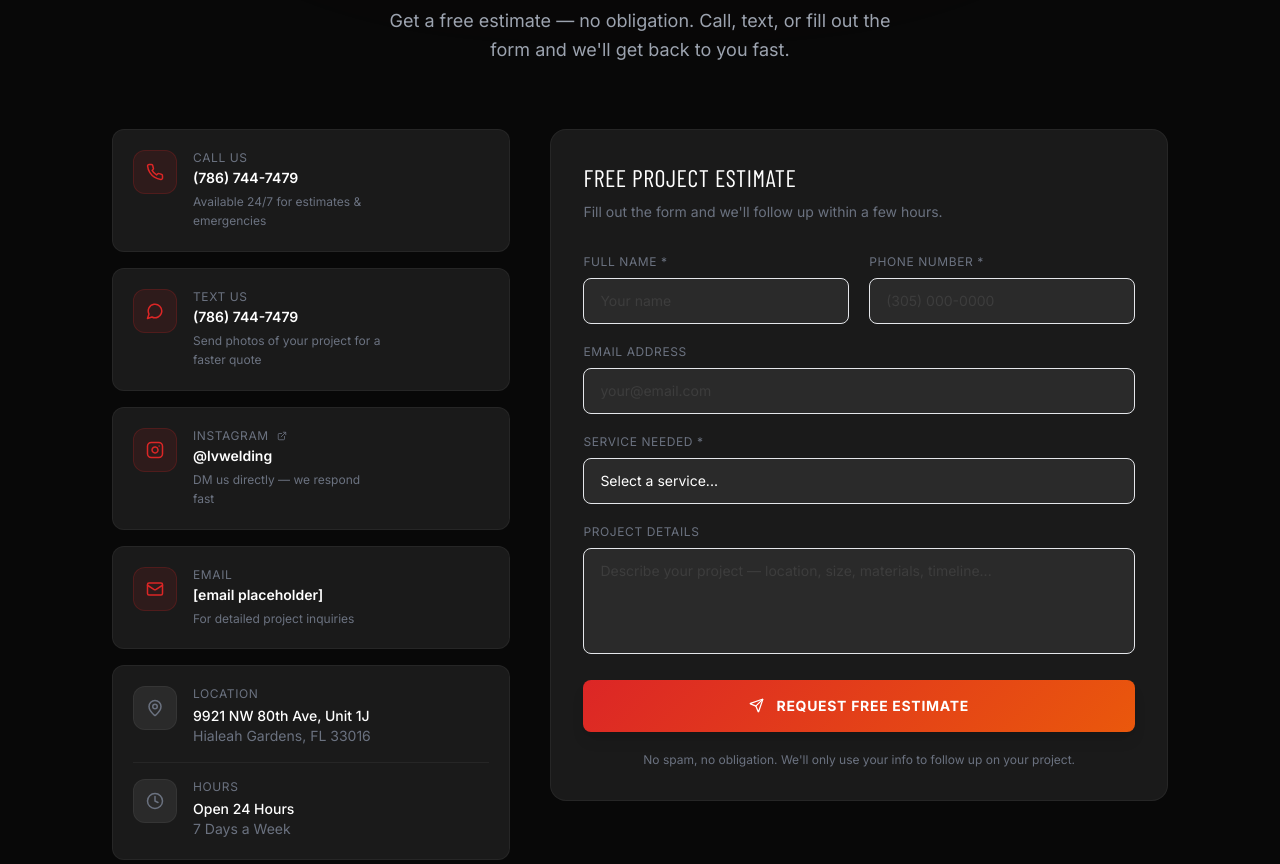
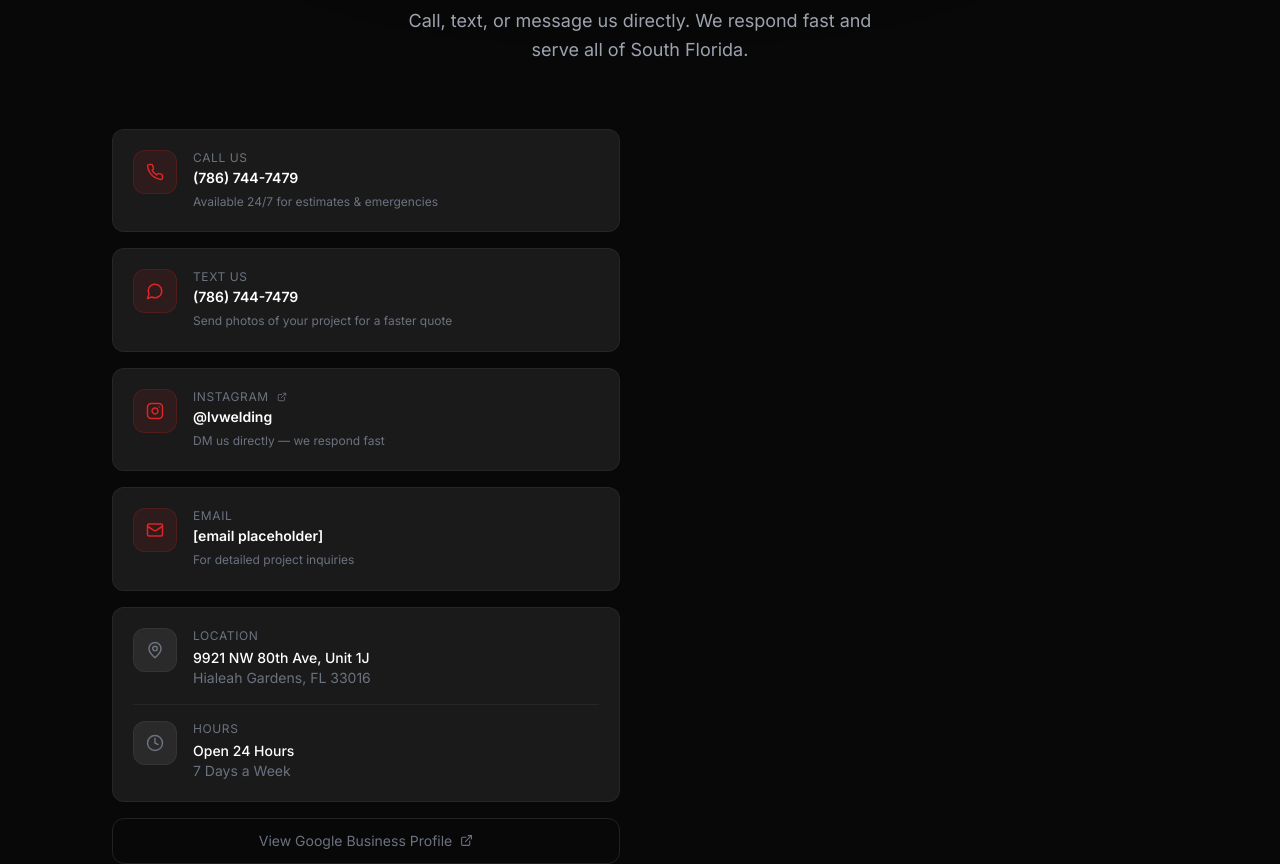
Before and after one commit to heidyv15/lv-welding, a Next.js app: page / in a window 1280 px wide. Shown: the part 7560-8424 px from the top of the page. Built offline with nearby package versions, Linux system fonts and the light colour scheme; a web font is replaced by a local one.

Commit message:
Remove Free Project Estimate section from Contact

```diff
--- a/components/Contact.tsx
+++ b/components/Contact.tsx
@@ -1,8 +1,7 @@
 'use client'
 
-import { useState } from 'react'
 import { motion } from 'framer-motion'
-import { Phone, MessageCircle, Instagram, MapPin, Mail, Clock, Send, ExternalLink } from 'lucide-react'
+import { Phone, MessageCircle, Instagram, MapPin, Mail, Clock, ExternalLink } from 'lucide-react'
 
 const contactMethods = [
   {
@@ -40,59 +39,8 @@ const contactMethods = [
   },
 ]
 
-type FormData = {
-  name: string
-  phone: string
-  email: string
-  service: string
-  message: string
-}
-
-const services = [
-  'Custom Gates & Fencing',
-  'Railings & Balconies',
-  'Custom Staircases',
-  'Structural Steel',
-  'Ornamental Ironwork',
-  'Metal Repairs',
-  'Storm Damage Repair',
-  'Aluminum Fabrication',
-  'Other / Custom Project',
-]
 
 export default function Contact() {
-  const [form, setForm] = useState<FormData>({
-    name: '',
-    phone: '',
-    email: '',
-    service: '',
-    message: '',
-  })
-  const [submitted, setSubmitted] = useState(false)
-  const [submitting, setSubmitting] = useState(false)
-
-  const handleChange = (
-    e: React.ChangeEvent<HTMLInputElement | HTMLTextAreaElement | HTMLSelectElement>
-  ) => {
-    setForm((prev) => ({ ...prev, [e.target.name]: e.target.value }))
-  }
-
-  const handleSubmit = async (e: React.FormEvent) => {
-    e.preventDefault()
-    setSubmitting(true)
-    /*
-      FORM SUBMISSION PLACEHOLDER
-      Connect to your preferred form handler:
-      - Formspree: https://formspree.io
-      - EmailJS: https://emailjs.com
-      - Custom API route: /api/contact
-      Replace this timeout with your actual submission logic.
-    */
-    await new Promise((r) => setTimeout(r, 1200))
-    setSubmitting(false)
-    setSubmitted(true)
-  }
-
   return (
     <section id="contact" className="relative py-28 bg-forge-black overflow-hidden">
       <div className="absolute top-0 left-0 w-full h-px bg-gradient-to-r from-transparent via-forge-red/30 to-transparent" />
@@ -121,19 +69,17 @@ export default function Contact() {
             Ready to Start<br />Your Project?
           </h2>
           <p className="text-forge-light text-lg max-w-lg mx-auto leading-relaxed">
-            Get a free estimate — no obligation. Call, text, or fill out the form
-            and we&apos;ll get back to you fast.
-          </p>
+            Call, text, or message us directly. We respond fast and serve all of South Florida.</p>
         </motion.div>
 
-        <div className="grid grid-cols-1 lg:grid-cols-5 gap-10">
+        <div className="grid grid-cols-1 lg:grid-cols-2 gap-10">
           {/* Contact methods */}
           <motion.div
             initial={{ opacity: 0, x: -24 }}
             whileInView={{ opacity: 1, x: 0 }}
             viewport={{ once: true }}
             transition={{ duration: 0.6 }}
-            className="lg:col-span-2 space-y-4"
+            className="space-y-4"
           >
             {contactMethods.map((method) => (
               <a
@@ -197,152 +143,6 @@ export default function Contact() {
               <ExternalLink size={13} />
             </a>
           </motion.div>
-
-          {/* Estimate form */}
-          <motion.div
-            initial={{ opacity: 0, x: 24 }}
-            whileInView={{ opacity: 1, x: 0 }}
-            viewport={{ once: true }}
-            transition={{ duration: 0.6, delay: 0.1 }}
-            className="lg:col-span-3"
-          >
-            <div className="bg-forge-charcoal border border-white/5 rounded-2xl p-8">
-              <h3 className="font-display font-700 text-white text-2xl uppercase tracking-wide mb-2">
-                Free Project Estimate
-              </h3>
-              <p className="text-forge-gray text-sm mb-8">
-                Fill out the form and we&apos;ll follow up within a few hours.
-              </p>
-
-              {submitted ? (
-                <motion.div
-                  initial={{ opacity: 0, scale: 0.95 }}
-                  animate={{ opacity: 1, scale: 1 }}
-                  className="text-center py-16"
-                >
-                  <div className="w-16 h-16 gradient-red rounded-full flex items-center justify-center mx-auto mb-5">
-                    <Send size={24} className="text-white" />
-                  </div>
-                  <h4 className="font-display font-700 text-white text-2xl uppercase mb-3">
-                    Message Sent!
-                  </h4>
-                  <p className="text-forge-light text-sm max-w-sm mx-auto">
-                    Thanks for reaching out. We&apos;ll review your request and get back to you shortly.
-                    For urgent needs, call us directly at{' '}
-                    <a href="tel:7867447479" className="text-forge-red font-semibold">
-                      (786) 744-7479
-                    </a>
-                    .
-                  </p>
-                </motion.div>
-              ) : (
-                <form onSubmit={handleSubmit} className="space-y-5">
-                  <div className="grid grid-cols-1 sm:grid-cols-2 gap-5">
-                    <div>
-                      <label className="block text-forge-gray text-xs uppercase tracking-wider mb-2">
-                        Full Name *
-                      </label>
-                      <input
-                        name="name"
-                        type="text"
-                        required
-                        value={form.name}
-                        onChange={handleChange}
-                        placeholder="Your name"
-                        className="w-full bg-forge-steel border border-white/8 rounded-lg px-4 py-3 text-white text-sm placeholder:text-forge-iron focus:outline-none focus:border-forge-red/50 focus:bg-forge-steel/80 transition-all duration-200"
-                      />
-                    </div>
-                    <div>
-                      <label className="block text-forge-gray text-xs uppercase tracking-wider mb-2">
-                        Phone Number *
-                      </label>
-                      <input
-                        name="phone"
-                        type="tel"
-                        required
-                        value={form.phone}
-                        onChange={handleChange}
-                        placeholder="(305) 000-0000"
-                        className="w-full bg-forge-steel border border-white/8 rounded-lg px-4 py-3 text-white text-sm placeholder:text-forge-iron focus:outline-none focus:border-forge-red/50 transition-all duration-200"
-                      />
-                    </div>
-                  </div>
-
-                  <div>
-                    <label className="block text-forge-gray text-xs uppercase tracking-wider mb-2">
-                      Email Address
-                    </label>
-                    <input
-                      name="email"
-                      type="email"
-                      value={form.email}
-                      onChange={handleChange}
-                      placeholder="your@email.com"
-                      className="w-full bg-forge-steel border border-white/8 rounded-lg px-4 py-3 text-white text-sm placeholder:text-forge-iron focus:outline-none focus:border-forge-red/50 transition-all duration-200"
-                    />
-                  </div>
-
-                  <div>
-                    <label className="block text-forge-gray text-xs uppercase tracking-wider mb-2">
-                      Service Needed *
-                    </label>
-                    <select
-                      name="service"
-                      required
-                      value={form.service}
-                      onChange={handleChange}
-                      className="w-full bg-forge-steel border border-white/8 rounded-lg px-4 py-3 text-white text-sm focus:outline-none focus:border-forge-red/50 transition-all duration-200 appearance-none"
-                    >
-                      <option value="" className="bg-forge-charcoal text-forge-gray">
-                        Select a service...
-                      </option>
-                      {services.map((s) => (
-                        <option key={s} value={s} className="bg-forge-charcoal">
-                          {s}
-                        </option>
-                      ))}
-                    </select>
-                  </div>
-
-                  <div>
-                    <label className="block text-forge-gray text-xs uppercase tracking-wider mb-2">
-                      Project Details
-                    </label>
-                    <textarea
-                      name="message"
-                      rows={4}
-                      value={form.message}
-                      onChange={handleChange}
-                      placeholder="Describe your project — location, size, materials, timeline..."
-                      className="w-full bg-forge-steel border border-white/8 rounded-lg px-4 py-3 text-white text-sm placeholder:text-forge-iron focus:outline-none focus:border-forge-red/50 transition-all duration-200 resize-none"
-                    />
-                  </div>
-
-                  <button
-                    type="submit"
-                    disabled={submitting}
-                    className="w-full gradient-red text-white font-bold uppercase tracking-wider text-sm py-4 rounded-lg hover:opacity-90 active:scale-[0.99] transition-all duration-200 disabled:opacity-60 flex items-center justify-center gap-3 shadow-lg hover:shadow-red-500/25"
-                  >
-                    {submitting ? (
-                      <>
-                        <div className="w-4 h-4 border-2 border-white/30 border-t-white rounded-full animate-spin" />
-                        Sending...
-                      </>
-                    ) : (
-                      <>
-                        <Send size={15} />
-                        Request Free Estimate
-                      </>
-                    )}
-                  </button>
-
-                  <p className="text-forge-gray text-xs text-center">
-                    No spam, no obligation. We&apos;ll only use your info to follow up on your project.
-                  </p>
-                </form>
-              )}
-            </div>
-          </motion.div>
         </div>
       </div>
     </section>
```
